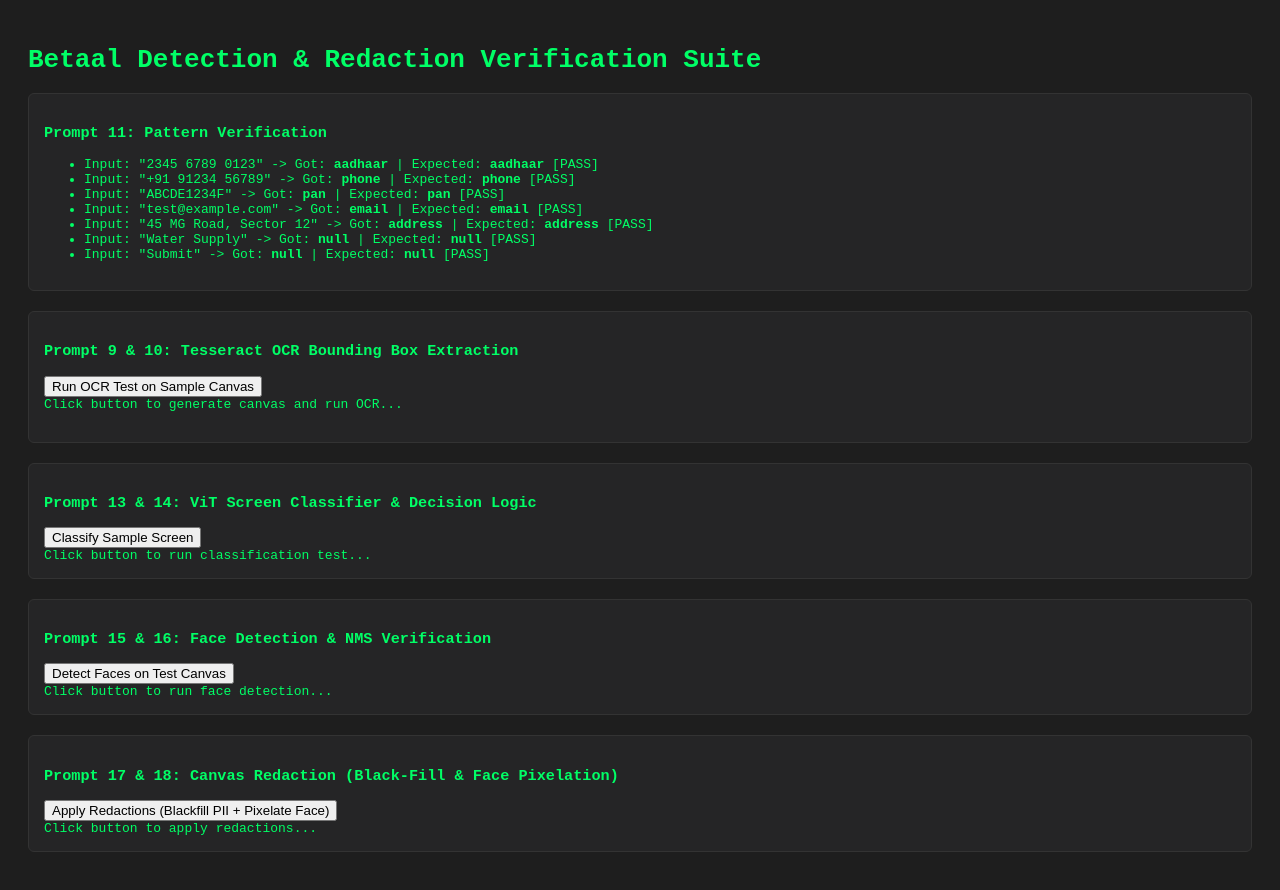
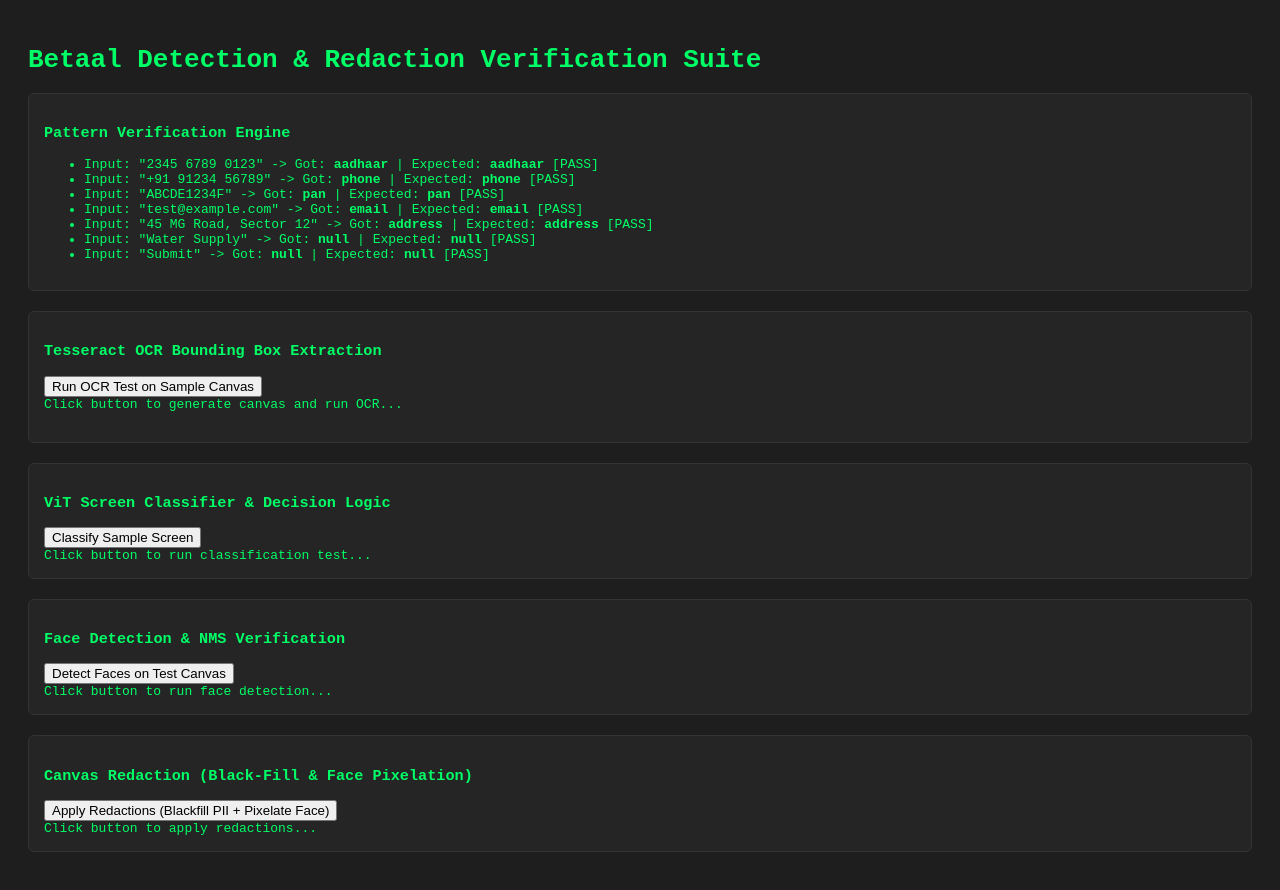
Before and after one commit to annujjguptaa-cpu/Betaal, a browser extension: page test-ocr.html in a window 1280 px wide. Drawn offline with Linux system fonts and the light colour scheme.

Commit message:
Clean test suite headings for presentation

```diff
--- a/test-ocr.html
+++ b/test-ocr.html
@@ -45,32 +45,32 @@
   <h1>Betaal Detection & Redaction Verification Suite</h1>
 
   <div class="test-box">
-    <h3>Prompt 11: Pattern Verification</h3>
+    <h3>Pattern Verification Engine</h3>
     <div id="prompt11-results">Running classifyPII tests...</div>
   </div>
 
   <div class="test-box">
-    <h3>Prompt 9 & 10: Tesseract OCR Bounding Box Extraction</h3>
+    <h3>Tesseract OCR Bounding Box Extraction</h3>
     <button id="run-ocr-btn">Run OCR Test on Sample Canvas</button>
     <div id="ocr-status">Click button to generate canvas and run OCR...</div>
     <div id="canvas-container"></div>
   </div>
 
   <div class="test-box">
-    <h3>Prompt 13 & 14: ViT Screen Classifier & Decision Logic</h3>
+    <h3>ViT Screen Classifier & Decision Logic</h3>
     <button id="test-vit-btn">Classify Sample Screen</button>
     <div id="vit-status">Click button to run classification test...</div>
   </div>
 
   <div class="test-box">
-    <h3>Prompt 15 & 16: Face Detection & NMS Verification</h3>
+    <h3>Face Detection & NMS Verification</h3>
     <button id="test-face-btn">Detect Faces on Test Canvas</button>
     <div id="face-status">Click button to run face detection...</div>
     <div id="face-container"></div>
   </div>
 
   <div class="test-box">
-    <h3>Prompt 17 & 18: Canvas Redaction (Black-Fill & Face Pixelation)</h3>
+    <h3>Canvas Redaction (Black-Fill & Face Pixelation)</h3>
     <button id="test-redaction-btn">Apply Redactions (Blackfill PII + Pixelate Face)</button>
     <div id="redaction-status">Click button to apply redactions...</div>
     <div id="redaction-container"></div>
```
